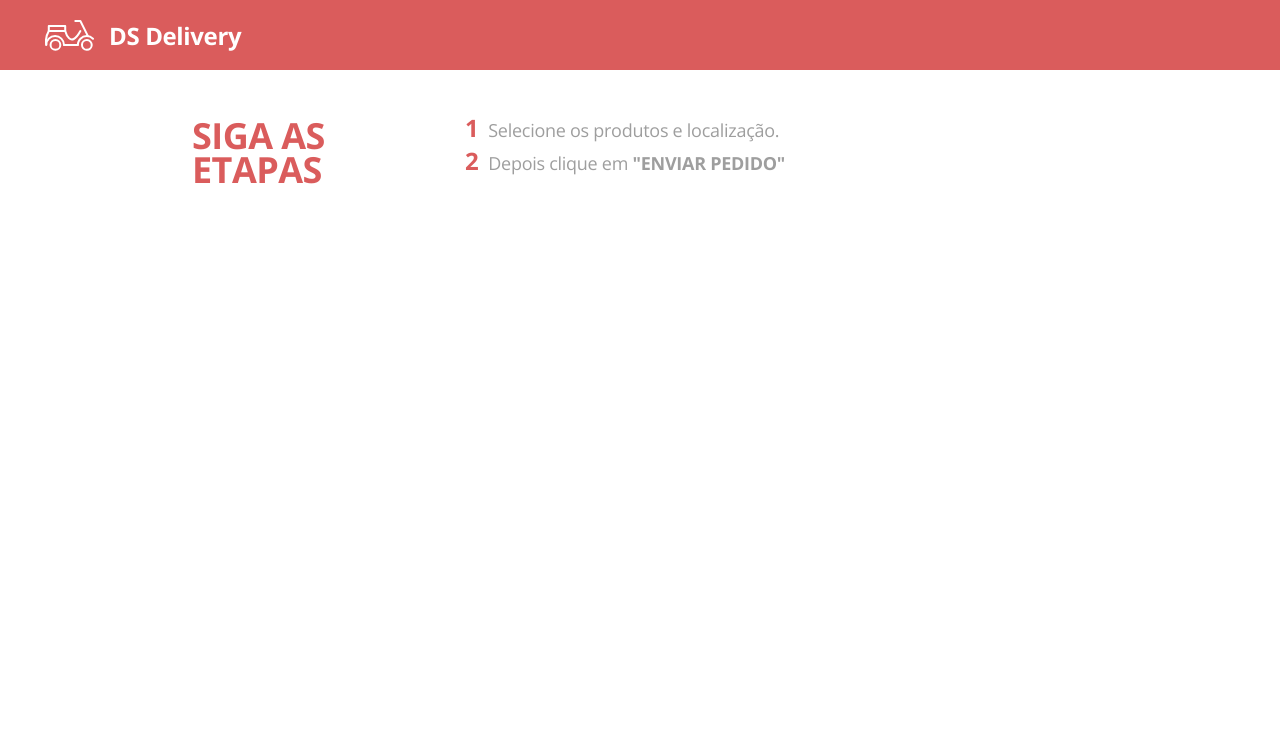
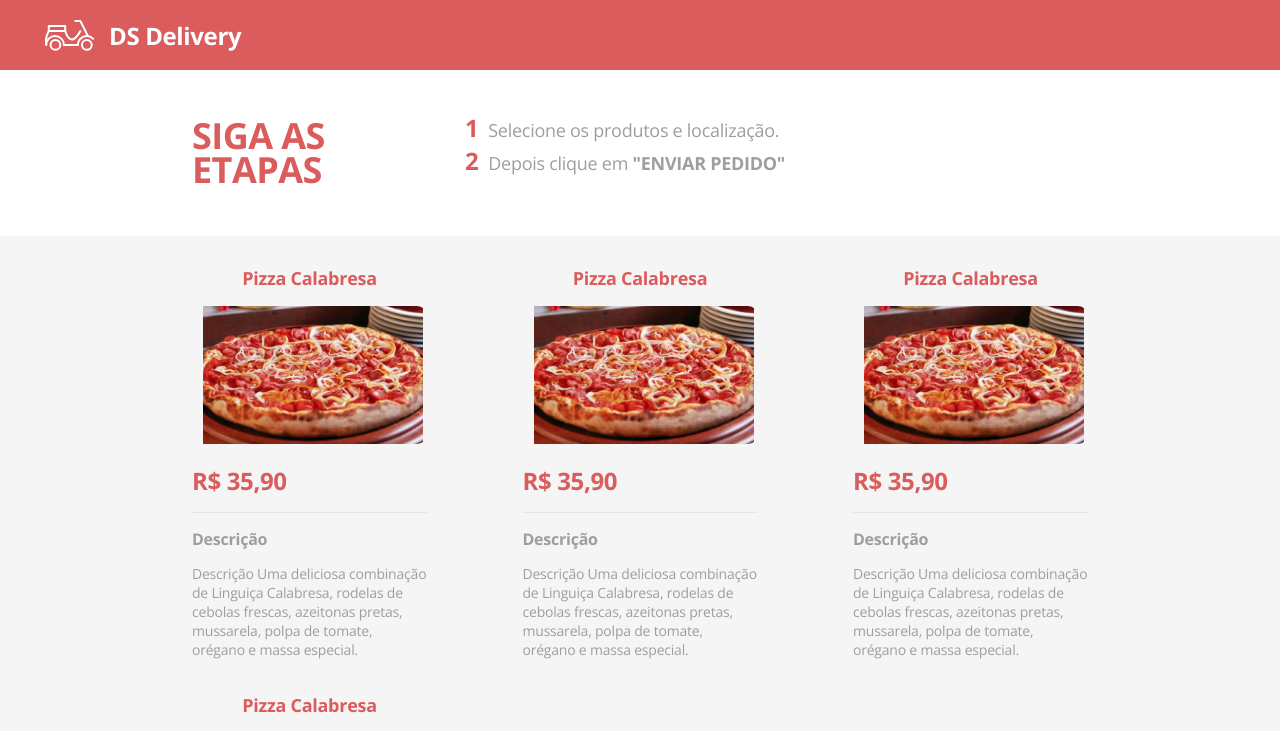
Before and after one commit to docinel/dsdeliver-sds2, a React (Create React App) app in the folder front-web/: page /orders in a window 1280 px wide. Shown: the top 731 px of the page. Built offline with nearby package versions, Linux system fonts and the light colour scheme.

Commit message:
Starting the ProductList

```diff
--- /dev/null
+++ b/front-web/src/Orders/ProductCard.tsx
@@ -0,0 +1,25 @@
+import {ReactComponent as Pizza} from './pizza.svg';
+function ProductsCard(){
+    return(
+       <div className="orders-card-container">
+        <h3 className="order-card-title">
+            Pizza Calabresa
+
+        </h3>
+        <Pizza className="order-card-image"/>
+        <h3 className="order-card-price">
+            R$ 35,90
+
+        </h3>
+        <div className="order-card-description">
+            <h3>Descrição</h3>
+            <p>
+            Descrição
+            Uma deliciosa combinação de Linguiça Calabresa, rodelas de cebolas frescas, azeitonas pretas, mussarela, polpa de tomate, orégano e massa especial.
+            </p>
+        </div>
+       </div>
+    )
+}
+
+export default ProductsCard;
--- /dev/null
+++ b/front-web/src/Orders/ProductsList.tsx
@@ -0,0 +1,17 @@
+import ProductsCard from "./ProductCard";
+
+function ProductsList(){
+    return(
+       <div className="orders-list-container">
+       <div className="orders-list-items">
+           <ProductsCard/>
+           <ProductsCard/>
+           <ProductsCard/>
+           <ProductsCard/>
+
+       </div>
+       </div>
+    )
+}
+
+export default ProductsList;
--- a/front-web/src/Orders/index.tsx
+++ b/front-web/src/Orders/index.tsx
@@ -1,3 +1,4 @@
+import ProductsList from './ProductsList';
 import StepsHeader from './StepsHeader';
 import './styles.css';
 
@@ -5,6 +6,7 @@ function Orders(){
     return(
        <div className="orders-container">
        <StepsHeader/>
+       <ProductsList/>
        </div>
     )
 }
```
Also changed, not shown: front-web/src/Orders/pizza.svg (added).
